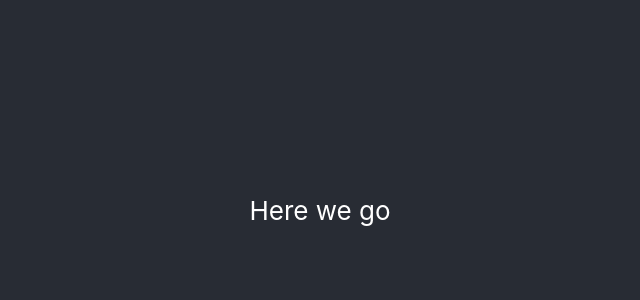
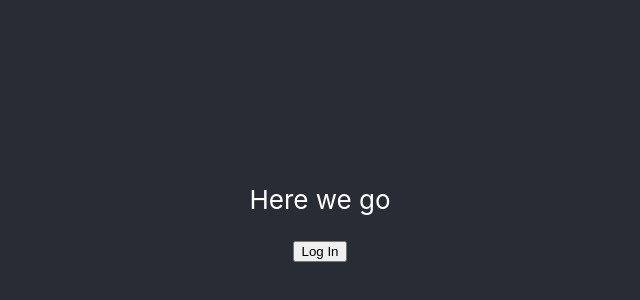
Before and after one commit to KBora/crypto-club-fe, a React (Create React App) app: page / in a window 1280 px wide. Shown: the part 190-490 px from the top of the page, without its empty margins (320-960 px from the left). Built offline with nearby package versions, Linux system fonts and the light colour scheme.

Commit message:
Add Login button

```diff
--- a/src/App.js
+++ b/src/App.js
@@ -1,4 +1,5 @@
 import './App.css';
+import LoginButton from './components/LoginButton';
 
 function App() {
   return (
@@ -7,6 +8,7 @@
         <p>
           Here we go
         </p>
+        <LoginButton></LoginButton>
       </header>
     </div>
   );
--- /dev/null
+++ b/src/components/LoginButton.js
@@ -0,0 +1,10 @@
+import React from "react";
+import { useAuth0 } from "@auth0/auth0-react";
+
+const LoginButton = () => {
+  const { loginWithRedirect } = useAuth0();
+
+  return <button onClick={() => loginWithRedirect()}>Log In</button>;
+};
+
+export default LoginButton;
```
